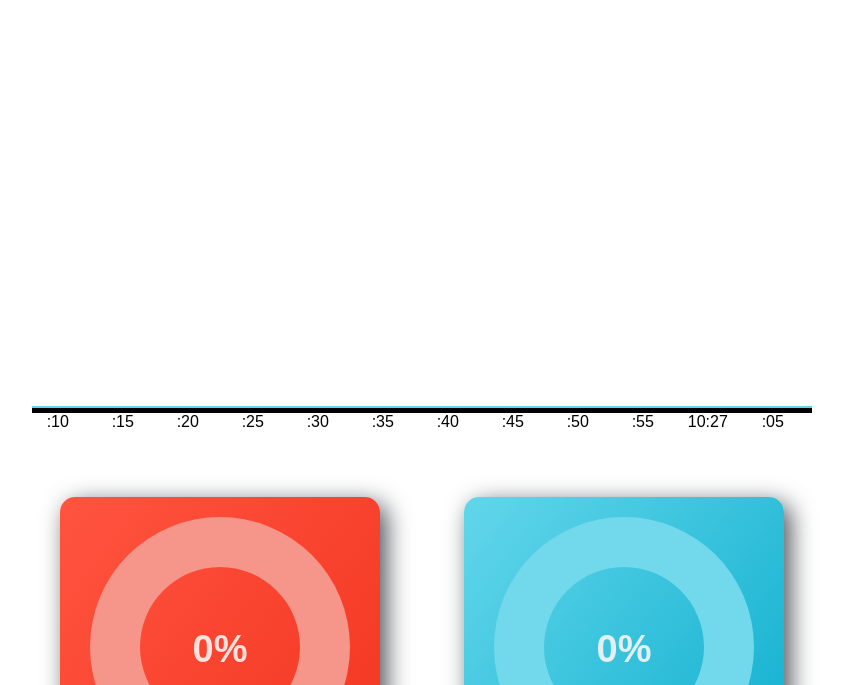
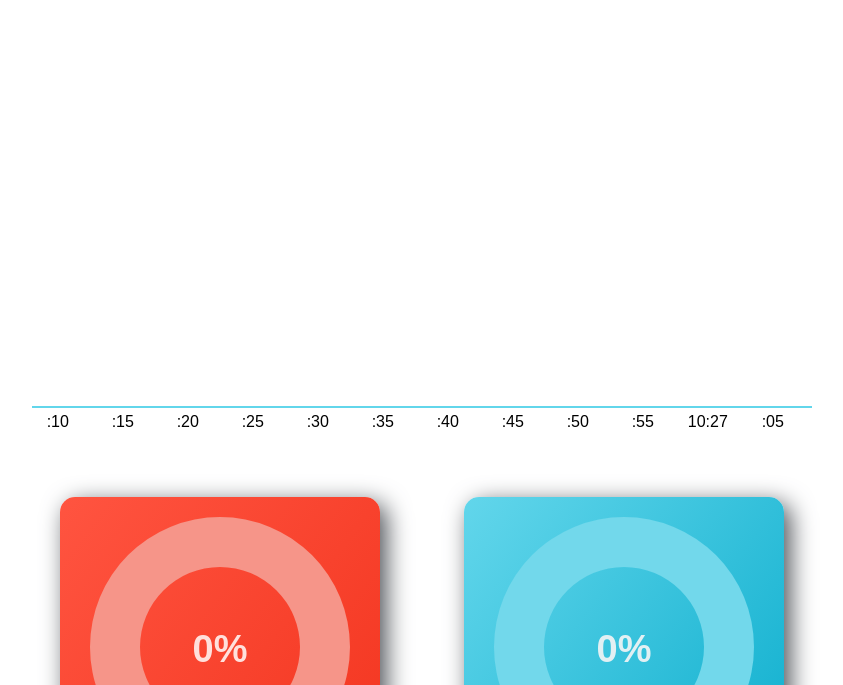
Before and after one commit to Vaidas737/os-stats, a website: page public/index.html in a window 1280 px wide. Shown: the part 82-767 px from the top of the page, without its empty margins (218-1061 px from the left). Drawn offline with nearby package versions, Linux system fonts and the light colour scheme.

Commit message:
work in progress

```diff
--- a/public/d3Models/areaChart/d3AreaChart.css
+++ b/public/d3Models/areaChart/d3AreaChart.css
@@ -15,3 +15,7 @@
   fill: rgba(0, 168, 201, 0.7);
   stroke: #62d6eb;
 }
+
+.area-chart .axis.x path {
+  fill: none;
+}
--- a/public/d3Models/areaChart/d3AreaChart.js
+++ b/public/d3Models/areaChart/d3AreaChart.js
@@ -140,17 +140,18 @@ window.d3AreaChart = (function (root) {
 
     // Append time axis group
     var xGroup = svg.append("g")
+      .attr("class", "axis x")
       .attr("transform", "translate(0, " + (height - margin.bottom) + ")")
       .call(xAxis);
 
     // Append area group
-    var yGroup = svg.append("g")
+    var areaGroup = svg.append("g")
       .attr("clip-path", "url(#clip)")
       .attr("transform", "translate(0, " + - margin.top +  ")");
 
     this.appendChart = function (charOptions) {
       charOptions = charOptions || {};
-      return new Path(yGroup, area, xGroup, xAxis, xScale, duration, charOptions);
+      return new Path(areaGroup, area, xGroup, xAxis, xScale, duration, charOptions);
     };
   };
 
```
